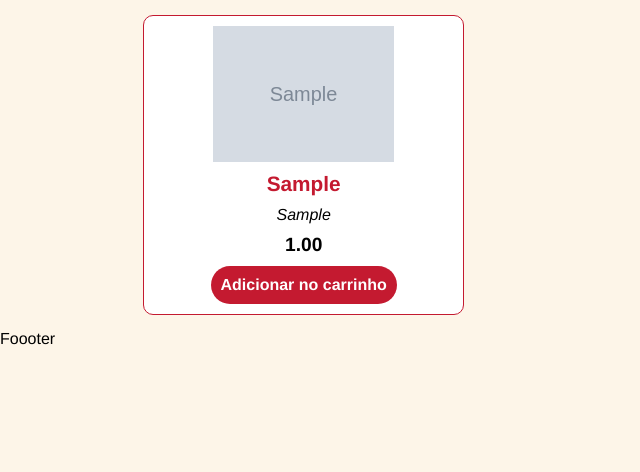
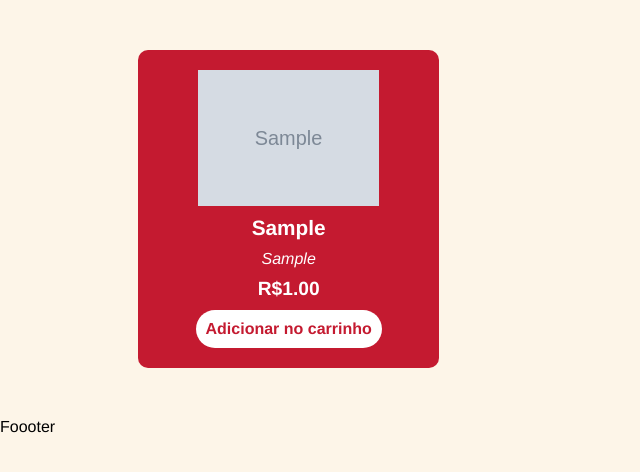
Before and after one commit to prof-dennis-senai/2023.2, a Django app: page / in a window 1280 px wide. Shown: the part 118-590 px from the top of the page, without its empty margins (0-640 px from the left). Run offline with Django 4.2, Linux system fonts and the light colour scheme; tables that the repository leaves empty hold one stand-in row (values such as "Sample post"); grey boxes marked "Sample" are stand-in pictures.

Commit message:
commit 4 aula

```diff
--- a/pizzaria_zmais/app_home/static/app_home/css/style.css
+++ b/pizzaria_zmais/app_home/static/app_home/css/style.css
@@ -67,8 +67,8 @@ main {
 .cardapio {
     display: grid;
     grid-template-columns: repeat(3, 1fr);
-    gap: 15px;
-    padding: 15px;
+    gap: 50px;
+    padding: 50px 10px;
 }
 
 .cardapio-item {
@@ -76,10 +76,10 @@ main {
     align-items: center;
     flex-direction: column;
     gap: 10px;
-    border: 1px solid #c41a30;
-    padding: 10px;
+    padding: 20px;
     border-radius: 10px;
-    background-color: #fff;
+    background-color: #c41a30;
+    color: #fff;
 }
 
 .cardapio-item img {
@@ -89,24 +89,30 @@ main {
 
 .cardapio-item h3 {
     font-size: 1.3rem;
-    color: #c41a30;
+    color: #fff;
 }
 
 .cardapio-item p {
     font-size: 1rem;
     font-style: italic;
+    text-align: center;
 }
 
 .cardapio-item span {
     font-size: 1.2rem;
     font-weight: bold;
+    text-align: center;
 }
 
 .cardapio-item a {
     text-decoration: none;
-    background-color: #c41a30;
+    background-color: #fff;
     padding: 10px;
     border-radius: 9999px;
-    color: #fff;
+    color: #c41a30;
     font-weight: bold;
 }
+
+.cardapio-item a:hover {
+    background-color: #ffae00;
+}
--- a/pizzaria_zmais/app_home/templates/app_home/pages/home.html
+++ b/pizzaria_zmais/app_home/templates/app_home/pages/home.html
@@ -10,7 +10,7 @@
             <img src="{{ pizza.imagem }}">
             <h3>{{ pizza.pizza }}</h3>
             <p>{{ pizza.ingredientes }}</p>
-            <span>{{ pizza.preco }}</span>
+            <span>R${{ pizza.preco }}</span>
             <a href="#">Adicionar no carrinho</a>
         </div>
         {% endfor %}
```
